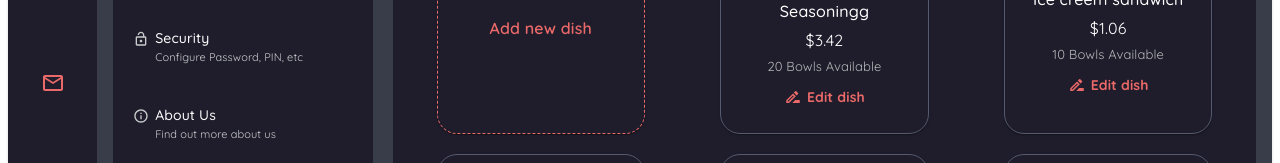
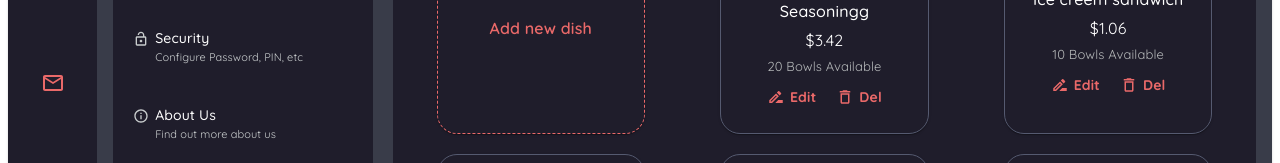
Before and after one commit to A-Richdom/FOOD-ORDERING-WEBITE, a React (Vite) app: page /settings in a window 1280 px wide. Shown: the part 379-542 px from the top of the page. Built offline with nearby package versions, Linux system fonts and the light colour scheme.

Commit message:
Uninstall redux-persist and remove related configurations i order to display initial dishes

```diff
--- a/package.json
+++ b/package.json
@@ -20,8 +20,7 @@
     "react": "^18.3.1",
     "react-dom": "^18.3.1",
     "react-redux": "^9.1.2",
-    "react-router-dom": "^6.23.1",
-    "redux-persist": "^6.0.0"
+    "react-router-dom": "^6.23.1"
   },
   "devDependencies": {
     "@types/react": "^18.2.66",
--- a/src/Components/AddDishModal.jsx
+++ b/src/Components/AddDishModal.jsx
@@ -57,10 +57,10 @@ const useStyles = makeStyles((theme) => ({
         marginTop: '10px',
         borderRadius: '5px',
     },
-
 }));
 
 const AddDishModal = ({ open, onClose, onAddDish }) => {
+    const classes = useStyles();
 
     const initialDishState = {
         id: '',
@@ -81,47 +81,34 @@ const AddDishModal = ({ open, onClose, onAddDish }) => {
         }
     }, []);
 
-
     const handleChange = (e) => {
         const { name, value, type, files } = e.target;
-
         if (type === 'file') {
-
             if (files.length > 0) {
                 const file = files[0];
                 const reader = new FileReader();
-
                 reader.onloadend = () => {
                     const base64String = reader.result;
-
                     console.log('Base64String', base64String);
-
                     const newDish = {
                         ...dish,
                         imageFile: file,
                         imgSrc: base64String, //Base64 encoded image
                         imgName: file.name,
                     };
-
                     setDish(newDish);
-
                     //Save data to local storage
                     localStorage.setItem('dishData', JSON.stringify(newDish))
-
                     // Verify that the data is saved to localStorage
                 console.log('Saved Dish Data:', JSON.parse(localStorage.getItem('dishData')));
-
                 };
-
                 reader.readAsDataURL(file);
             }
         }
         else {
             setDish({ ...dish, [name]: value });
         };
-
     };
-
     const handleSubmit = (e) => {
         e.preventDefault();
         onAddDish(dish);
@@ -129,8 +116,6 @@ const AddDishModal = ({ open, onClose, onAddDish }) => {
         onClose();
     };
 
-
-    const classes = useStyles();
 
     return (
         <>
@@ -157,7 +142,6 @@ const AddDishModal = ({ open, onClose, onAddDish }) => {
                     <Typography variant="h6" color="white" component="h2">
                         Add New Dish
                     </Typography>
-
                     <Grid>
                         <Grid item>
                             <Typography sx={{ fontFamily: 'Quicksand', color: 'white', marginTop: '10px' }}>Upload Image</Typography>
@@ -178,7 +162,6 @@ const AddDishModal = ({ open, onClose, onAddDish }) => {
                             </label>
                         </Grid>
                     </Grid>
-
                     <TextField className={classes.removeBorder}
                         margin="normal"
                         label="Image URL"
@@ -186,7 +169,6 @@ const AddDishModal = ({ open, onClose, onAddDish }) => {
                         name="imgSrc"
                         value={dish.imgSrc}
                         onChange={handleChange}
-
                     />
                     <TextField className={classes.removeBorder}
                         margin="normal"
@@ -235,12 +217,9 @@ const AddDishModal = ({ open, onClose, onAddDish }) => {
                     <Button onClick={handleSubmit} variant="contained" color="primary" sx={{ mt: 2 }}>
                         Add Dish
                     </Button>
-
                 </Box>
             </Modal>
-
         </>
     )
 }
-
 export default AddDishModal
--- a/src/Components/DishesOrdering.jsx
+++ b/src/Components/DishesOrdering.jsx
@@ -8,7 +8,7 @@ import { useSelector } from 'react-redux';
 const useStyles = makeStyles((theme) => ({
 
     dishesOrdering: {
-        height: '10.5% !important',
+        height: '14% !important',
         width: '100%',
         paddingTop: '10px',
     },
@@ -299,6 +299,7 @@ const DishesOrdering = ({ dishes, handleTextboxChange, handleDishName, expandedD
                 </TableContainer>
 
             </div>
+
     )
 }
 
--- a/src/Components/FEATURES/DishesSlice.js
+++ b/src/Components/FEATURES/DishesSlice.js
@@ -1,6 +1,6 @@
 import { createSlice } from "@reduxjs/toolkit";
 
-const initialState = {
+const initialState =  {
     dishes: [
         {
             id: 0,
@@ -115,6 +115,8 @@ const initialState = {
     isError: '',
 };
 
+console.log("Initial state", initialState);
+
 
 const dishesSlice = createSlice({
     name: 'dishes',
@@ -125,6 +127,12 @@ const dishesSlice = createSlice({
             state.dishes = [...state.dishes, action.payload];
             console.log("New state after adding dish:", state.dishes); // Log new state
         },
+        deleteDish: (state, action) => {
+            console.log('Deleting Dish with ID:', action.payload);
+            state.dishes = state.dishes.filter(dish => dish.id !== action.payload);
+            console.log('New state after deleting dish:', state.dishes);
+        },
+
         setLoading: (state, action) => {
             state.isLoading = action.payload;
         },
@@ -134,5 +142,5 @@ const dishesSlice = createSlice({
     },
 });
 
-export const { addDish, setLoading, setError } = dishesSlice.actions;
+export const { addDish, deleteDish, setLoading, setError } = dishesSlice.actions;
 export default dishesSlice.reducer;
--- a/src/Components/FEATURES/Store.js
+++ b/src/Components/FEATURES/Store.js
@@ -1,31 +1,9 @@
-import { configureStore } from "@reduxjs/toolkit";
-import { persistStore, persistReducer } from "redux-persist";
-import storage from "redux-persist/lib/storage";  //default to local storage for web
+import { configureStore } from '@reduxjs/toolkit';
 import dishesReducer from './DishesSlice';
 
 
-
-const persistConfig = {
-    key: 'root',
-    storage,
-};
-
-const persistedReducer = persistReducer(persistConfig, dishesReducer);
-
 export const store = configureStore({
-    reducer: {
-        dishes: persistedReducer,
-    },
+  reducer: {
+    dishes: dishesReducer,
+  },
 });
-
-
-export const persistor = persistStore(store);
-
-
-//Subscribe to the store to log state changes
-store.subscribe(() => {
-    console.log(store.getState());
-});
-
-
-export default store;
--- a/src/Components/Homepage.jsx
+++ b/src/Components/Homepage.jsx
@@ -450,6 +450,7 @@ const useStyles = makeStyles((theme) => ({
         justifyContent: 'space-between',
     }
 }));
+
 const Homepage = () => {
 
     const classes = useStyles();
--- a/src/Components/Settings.jsx
+++ b/src/Components/Settings.jsx
@@ -15,11 +15,12 @@ import InfoOutlinedIcon from '@mui/icons-material/InfoOutlined';
 import TuneOutlinedIcon from '@mui/icons-material/TuneOutlined';
 import CircleIcon from '@mui/icons-material/Circle';
 import DriveFileRenameOutlineOutlinedIcon from '@mui/icons-material/DriveFileRenameOutlineOutlined';
+import DeleteOutlineOutlinedIcon from '@mui/icons-material/DeleteOutlineOutlined';
 import AddOutlinedIcon from '@mui/icons-material/AddOutlined';
 import { Link } from 'react-router-dom';
 import { useDispatch, useSelector } from 'react-redux';
-import { addDish } from './FEATURES/DishesSlice';
-import AddDishModal from './AddDishModal';
+import { addDish, deleteDish } from './FEATURES/DishesSlice';
+// import AddDishModal from './AddDishModal';
 
 
 const useStyles = makeStyles((theme) => ({
@@ -267,6 +268,10 @@ const Settings = () => {
         console.log("Diapatching dish:", dish); //log the dish being dispatched
         dispatch(addDish(dish))
         handleCloseModal();
+    };
+    const handleDeleteDish = (id) => {
+        console.log('Deleted dish:', id);
+        dispatch(deleteDish(id))
     };
 
 
@@ -542,7 +547,7 @@ const Settings = () => {
                                                 </span>
                                                 <div className={classes.dishCardFooter}>
 
-                                                    <Button variant="outlined" onClick = {() => handleUpdateDish(dish.id)}  sx={{
+                                                    <Button variant="outlined" sx={{
                                                         textTransform: 'none', color: 'white', fontFamily: 'Quicksand', fontSize: '14px', margin: '0px', paddingLeft: '10px', paddingRight: '10px', border: 'none',
                                                         '&:hover': {
                                                             border: 'none',
@@ -557,7 +562,26 @@ const Settings = () => {
                                                     }}>
                                                         <DriveFileRenameOutlineOutlinedIcon sx={{ fontSize: '18px', color: '#EA6969', marginRight: '5px', }} />
                                                         <Typography sx={{ fontFamily: 'Quicksand', fontSize: '14px', fontWeight: 'bold', color: '#EA6969', cursor: 'pointer', }}>
-                                                            Edit dish
+                                                            Edit
+                                                        </Typography>
+                                                    </Button>
+
+                                                    <Button variant="outlined" onClick={() => handleDeleteDish(i)}  sx={{
+                                                        textTransform: 'none', color: 'white', fontFamily: 'Quicksand', fontSize: '14px', margin: '0px', paddingLeft: '10px', paddingRight: '10px', border: 'none',
+                                                        '&:hover': {
+                                                            border: 'none',
+                                                            backgroundColor: '#54363B',
+                                                            '& .MuiSvgIcon-root': {
+                                                                color: 'red',
+                                                            },
+                                                            '& .MuiTypography-root': {
+                                                                color: 'red',
+                                                            },
+                                                        },
+                                                    }}>
+                                                        <DeleteOutlineOutlinedIcon sx={{ fontSize: '18px', color: '#EA6969', marginRight: '5px', }} />
+                                                        <Typography sx={{ fontFamily: 'Quicksand', fontSize: '14px', fontWeight: 'bold', color: '#EA6969', cursor: 'pointer', }}>
+                                                            Del
                                                         </Typography>
                                                     </Button>
                                                 </div>
@@ -607,7 +631,7 @@ const Settings = () => {
                     </div>
                 </CardContent>
             </Card>
-            <AddDishModal open={modalOpen} onClose={handleCloseModal} onAddDish={handleAddDish} />
+            {/* <AddDishModal open={modalOpen} onClose={handleCloseModal} onAddDish={handleAddDish} /> */}
         </div>
     )
 }
--- a/src/main.jsx
+++ b/src/main.jsx
@@ -3,20 +3,20 @@ import ReactDOM from 'react-dom/client'
 import App from './App.jsx'
 import './index.css'
 import { Provider } from 'react-redux'
-import { store, persistor } from './Components/FEATURES/Store.js'
-import { PersistGate } from 'redux-persist/integration/react'
-import LoadingSpinner from './Components/LoadingSpinner.jsx'
+import { store } from './Components/FEATURES/Store.js'
+// import { PersistGate } from 'redux-persist/integration/react'
+// import LoadingSpinner from './Components/LoadingSpinner.jsx'
 
 
 ReactDOM.createRoot(document.getElementById('root')).render(
   <React.StrictMode>
 
     <Provider store={store}>
-      <PersistGate loading={<LoadingSpinner />} persistor={persistor}>
+      {/* <PersistGate loading={<LoadingSpinner />} persistor={persistor}> */}
 
         <App />
 
-      </PersistGate>
+      {/* </PersistGate> */}
     </Provider>
 
   </React.StrictMode>,
```
Also changed, not shown: 1 other file (tests, documents, lock files or other folders). Lines whose indentation alone changed are shown as unchanged.
